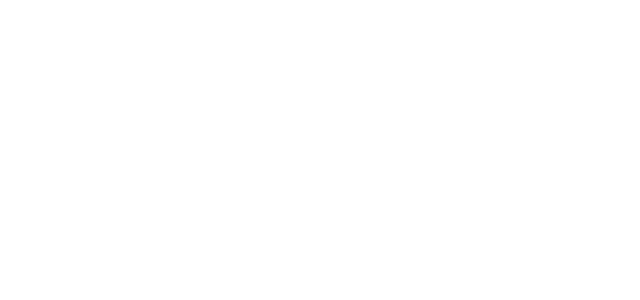
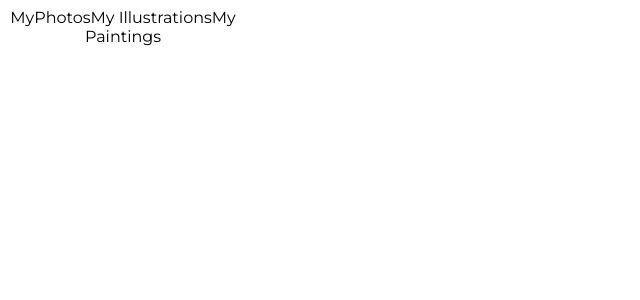
Before and after one commit to NatasaMiric/challenge-repository, a React (Create React App) app in the folder my-app/: page / in a window 1280 px wide. Shown: the top 300 px of the page, without its empty margins (0-640 px from the left). Built offline with nearby package versions, Linux system fonts and the light colour scheme.

Commit message:
Create functional component for the  sidebar

```diff
--- a/my-app/src/App.js
+++ b/my-app/src/App.js
@@ -1,9 +1,11 @@
 import css from './App.module.css';
+import Sidebar from './components/Sidebar';
+
 
 function App() {
   return (
     <div className={css.App}>
-      {/* Add your components here */}
+      <Sidebar />
     </div>
   );
 }
--- a/my-app/src/components/Sidebar.js
+++ b/my-app/src/components/Sidebar.js
@@ -0,0 +1,12 @@
+import React from "react";
+
+function Sidebar() {
+    return <div>
+        <a>MyPhotos</a>
+        <a>My Illustrations</a>
+        <a>My Paintings</a>
+    </div>
+}
+
+
+export default Sidebar
```
Also changed, not shown: 1 other file (tests, documents, lock files or other folders).
